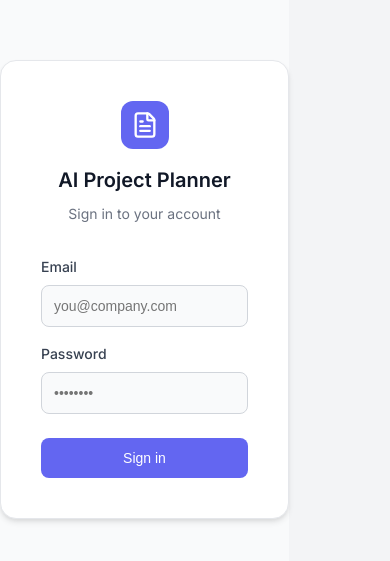
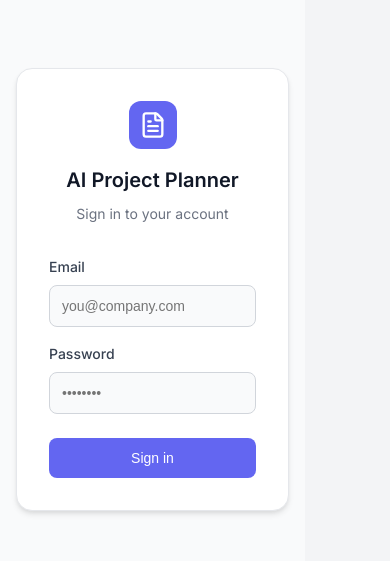
Before and after one commit to malllikag/rfp-tool-working, a React (Vite) app: page / in a window 390 px wide. Shown: the part 133-694 px from the top of the page. Built offline with nearby package versions, Linux system fonts and the light colour scheme; no server answers.

Commit message:
Fix: Improve Login page mobile responsiveness and centering

```diff
--- a/src/pages/Login.tsx
+++ b/src/pages/Login.tsx
@@ -35,11 +35,12 @@ export default function Login({ onLogin }: LoginProps) {
             justifyContent: "center",
             backgroundColor: "#f9fafb", // Light gray background
             fontFamily: "'Inter', sans-serif",
+            padding: "1rem", // Add padding to container for mobile safety
         }}>
             <div className="card" style={{
                 width: "100%",
                 maxWidth: "400px",
-                padding: "2.5rem",
+                padding: "2rem", // Slightly reduced padding for better mobile fit
                 boxShadow: "0 4px 6px -1px rgba(0, 0, 0, 0.1), 0 2px 4px -1px rgba(0, 0, 0, 0.06)",
                 backgroundColor: "white",
                 borderRadius: "1rem",
```
